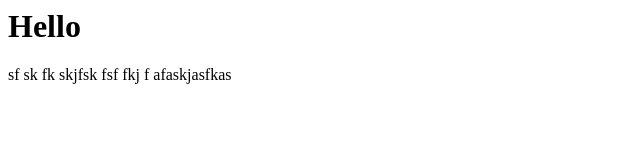
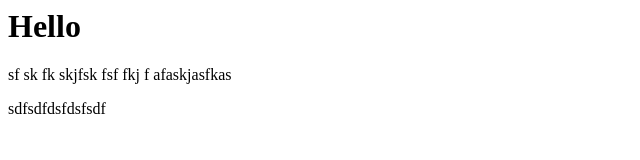
Before and after one commit to ALLUPATI-CHAKRADHAR-PATRO/testing, a plain HTML site: page index.html in a window 1280 px wide. Shown: the whole page, without its empty margins (0-640 px from the left). Drawn offline with Linux system fonts and the light colour scheme.

Commit message:
Update index.html

```diff
--- a/index.html
+++ b/index.html
@@ -2,5 +2,6 @@
 <Body>
 <h1>Hello</h1>
 <p> sf sk fk skjfsk fsf fkj f afaskjasfkas
+  <p> sdfsdfdsfdsfsdf</p>
 </body>
 </html>
```
